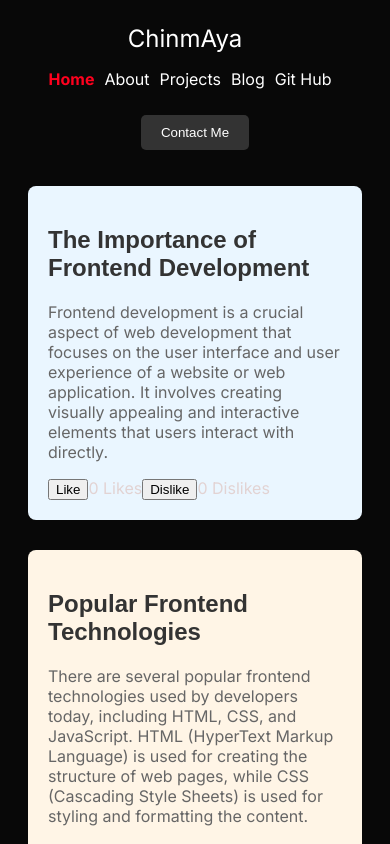
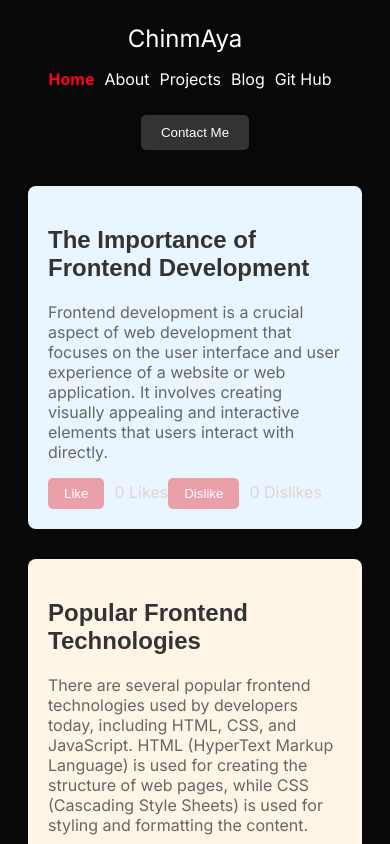
Before and after one commit to Chinmaya0011/portfolionext, a Next.js app: page /blog in a window 390 px wide. Shown: the top 844 px of the page. Built offline with nearby package versions, Linux system fonts and the light colour scheme.

Commit message:
Update CSS for mobile devices

```diff
--- a/src/app/styles/blog.module.css
+++ b/src/app/styles/blog.module.css
@@ -37,3 +37,23 @@
 .responsiveDesign {
   background-color: #fdf2e9;
 }
+/* blog.module.css */
+
+.likeButton,
+.dislikeButton {
+  padding: 8px 16px;
+  background-color: #e8121d60;
+  color: #fff;
+  border: none;
+  border-radius: 5px;
+  cursor: pointer;
+  transition: background-color 0.3s ease;
+  margin-right: 10px;
+}
+
+.likeButton:hover,
+.dislikeButton:hover {
+  background-color: #0056b3;
+}
+
+/* Add more styles as needed */
```
